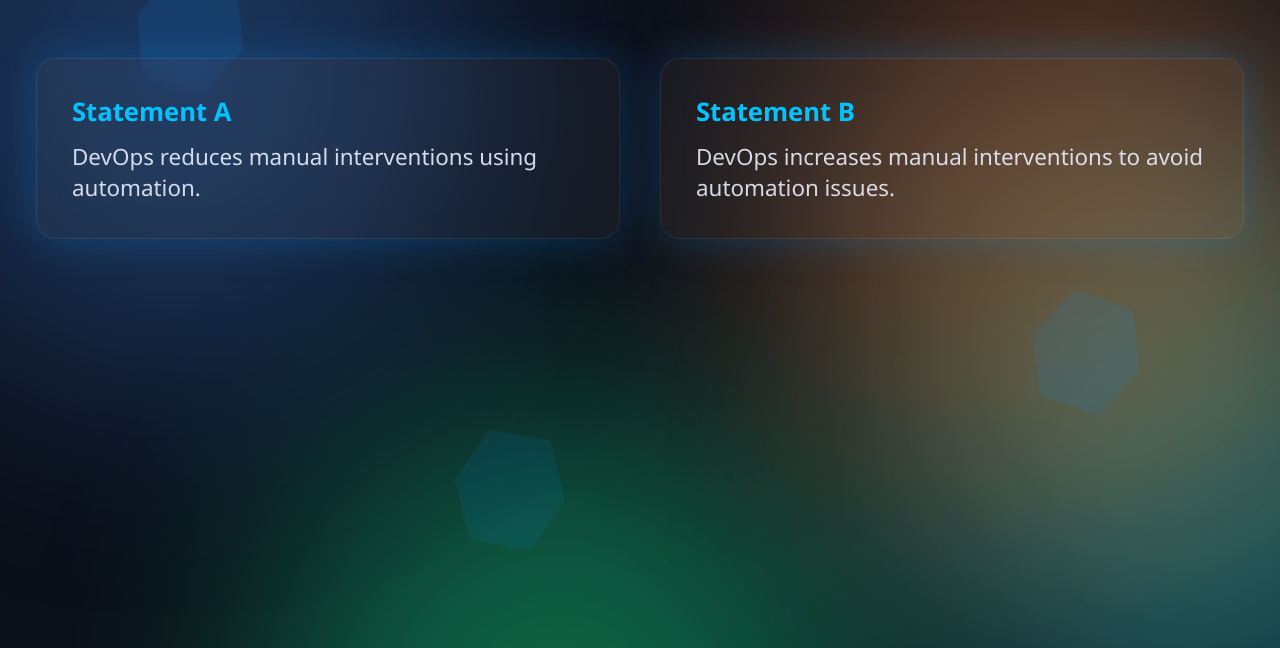
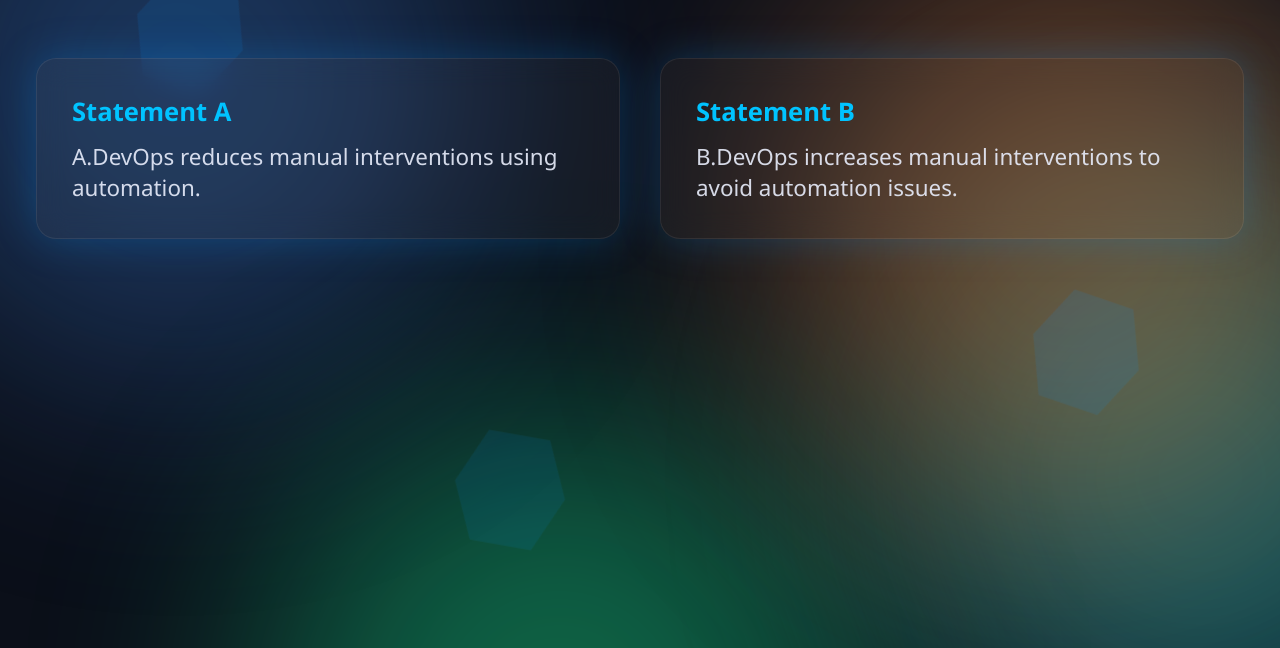
Before and after one commit to ziegen28/devops_tasks, a plain HTML site: page index.html in a window 1280 px wide. Shown: the part 152-800 px from the top of the page. Drawn offline with Linux system fonts and the light colour scheme.

Commit message:
Update index.html

```diff
--- a/index.html
+++ b/index.html
@@ -129,12 +129,12 @@
 <div class="wrapper">
     <div class="card">
         <div class="label">Statement A</div>
-        <div class="text" id="statementA">DevOps reduces manual interventions using automation.</div>
+        <div class="text" id="statementA">A.DevOps reduces manual interventions using automation.</div>
     </div>
 
     <div class="card">
         <div class="label">Statement B</div>
-        <div class="text" id="statementB">DevOps increases manual interventions to avoid automation issues.</div>
+        <div class="text" id="statementB">B.DevOps increases manual interventions to avoid automation issues.</div>
     </div>
 </div>
 
```
